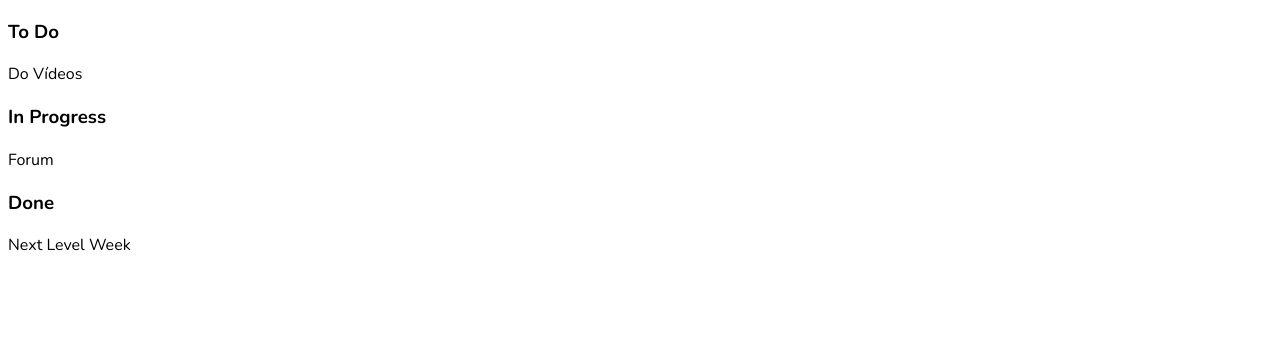
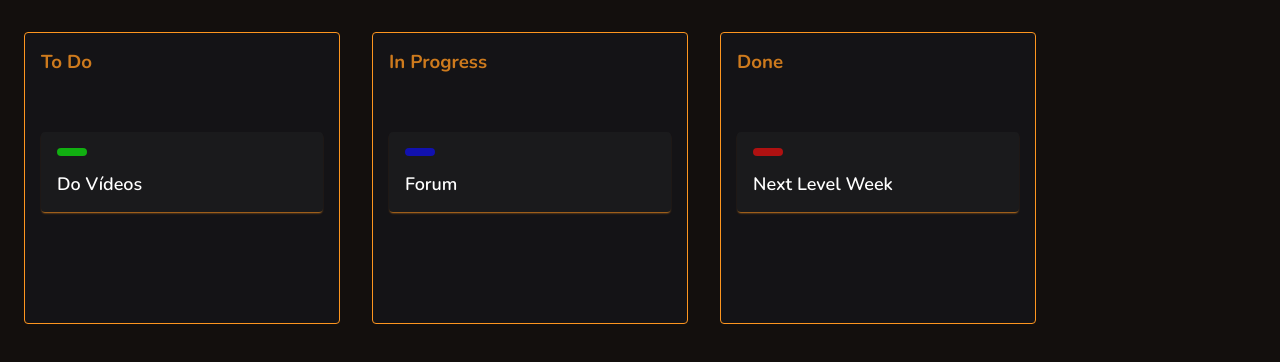
Before and after one commit to Ias4g/drag-and-drop, a plain HTML site: page index.html in a window 1280 px wide. Drawn offline with nearby package versions, Linux system fonts and the light colour scheme.

Commit message:
Styling the cards inside the board in the drag drop

```diff
--- a/styles/style.css
+++ b/styles/style.css
@@ -1,3 +1,65 @@
 html{
     font-family: 'Nunito';
 }
+
+body{
+    background: #130f0d;
+    color: #fff;
+}
+
+.boards{
+    display: flex;
+    margin-top: 32px;
+}
+
+.board{
+    background: #141316;
+    /* border: 1px solid #fd951f11; */
+    border: 1px solid #fd951f;
+    border-radius: 4px;
+    margin: 0 16px;
+}
+
+.board h3{
+    padding: 16px;
+    margin: 0;
+    color: #fd951fcc;
+}
+
+.dropzone{
+    padding: 16px;
+    /* background: gray; */
+    min-width: 282px;
+    min-height: 200px;
+}
+
+.cards{
+    background-color: #1a1a1c;
+    padding: 16px;
+    box-shadow: 0 2px 2px -1px #fd951fcc;
+    width: 250px;
+    margin: 25px 0;
+    border-radius: 4px;
+    font-weight: 600;
+    font-size: 18px;
+}
+
+.status{
+    width: 30px;
+    height: 8px;
+    background: gray;
+    margin-bottom: 16px;
+    border-radius: 8px;
+}
+
+.status.green{
+    background: #11af11;
+}
+.status.blue{
+    background: #1111af;
+}
+.status.red{
+    background: #af1111;
+}
+
+/* PAREI NA ALTURA DOS 20 MINUTOS */
```
